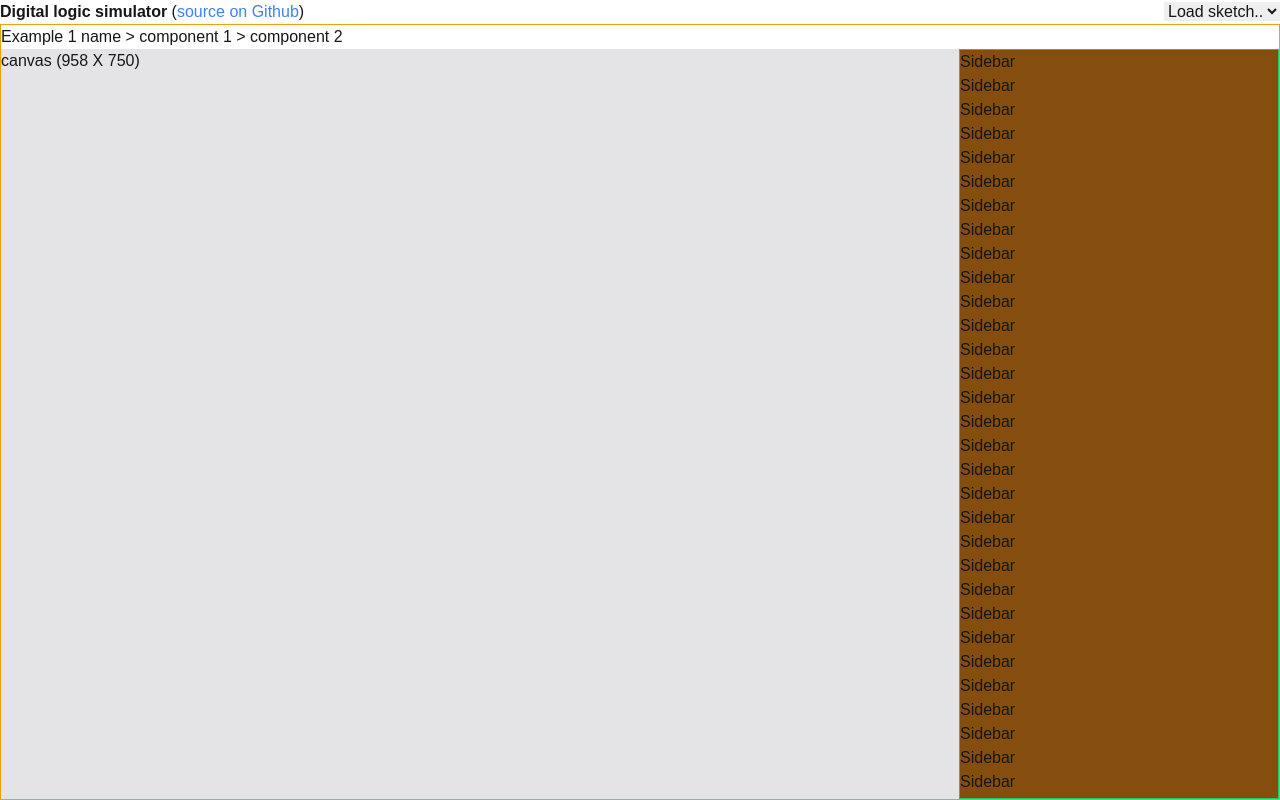
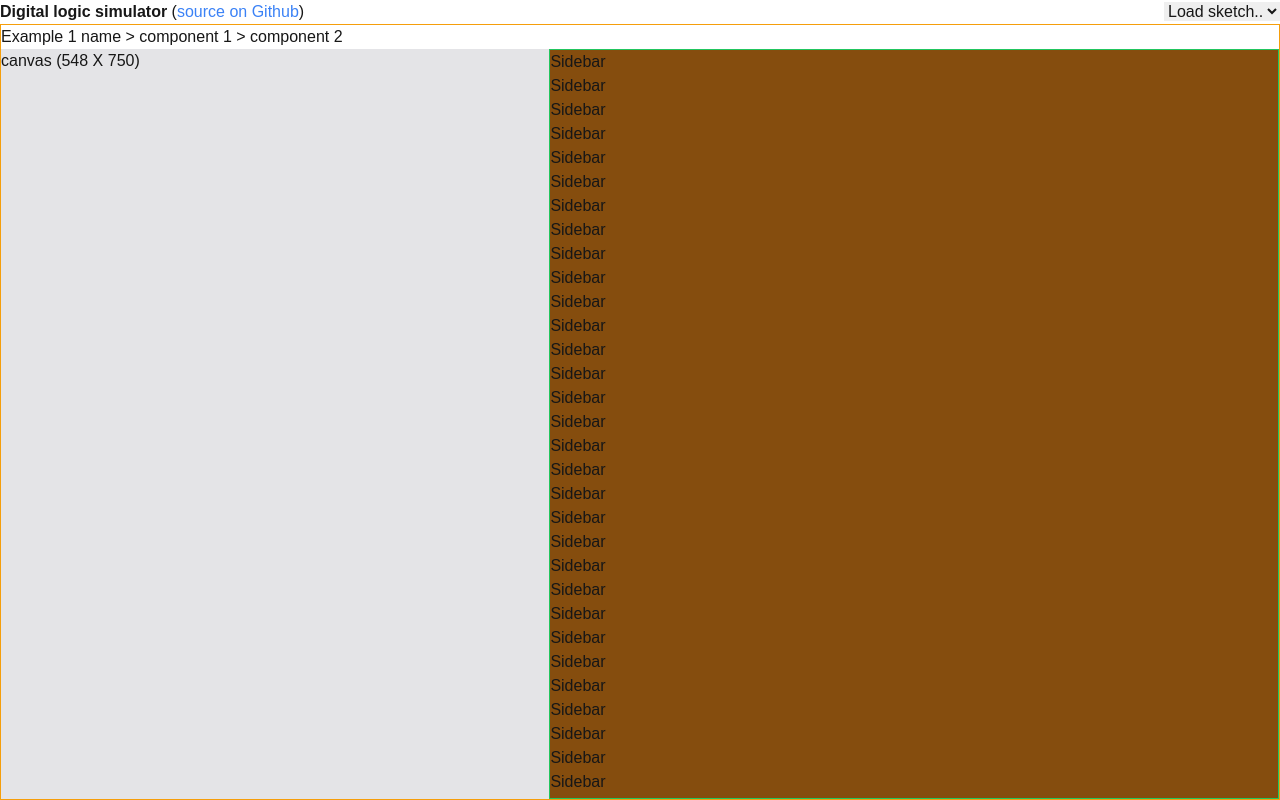
Before and after one commit to marian-c/digital-logic-simulator, a Next.js app: page /v2 in a window 1280 px wide. Built offline with nearby package versions, Linux system fonts and the light colour scheme.

Commit message:
use height full instead of screen height

```diff
--- a/src/app/globals.css
+++ b/src/app/globals.css
@@ -5,6 +5,11 @@
 :root {
   --background: #ffffff;
   --foreground: #171717;
+}
+
+html,
+body {
+  height: 100%;
 }
 
 body {
--- a/src/app/v2/modules/sidebar.tsx
+++ b/src/app/v2/modules/sidebar.tsx
@@ -1,8 +1,7 @@
 export function Sidebar() {
   return (
-    <div className="flex flex-col  w-80 border border-green-500 bg-yellow-800">
-      <div className="flex overflow-auto flex-grow h-0">
-        <div className="overflow-auto flex-grow">
+    <div className="flex flex-col flex-grow w-80 overflow-auto border border-green-500 bg-yellow-800">
+      <div className="overflow-auto flex-grow h-0">
         Sidebar
         <br></br>
         Sidebar
@@ -91,6 +90,5 @@ export function Sidebar() {
         <br></br>
       </div>
     </div>
-    </div>
   );
 }
--- a/src/app/v2/modules/simulator.tsx
+++ b/src/app/v2/modules/simulator.tsx
@@ -5,11 +5,11 @@ import { Sidebar } from './sidebar';
 function SimulatorInner() {
   // control the loading process
   return (
-    <div className="flex-grow flex flex-col">
+    <div className="flex flex-grow flex-col">
       <div>
         <Header />
       </div>
-      <div className="flex-grow flex">
+      <div className="flex flex-grow">
         <CanvasV2 />
 
         <Sidebar />
--- a/src/app/v2/page.tsx
+++ b/src/app/v2/page.tsx
@@ -19,8 +19,8 @@ const options: { label: string; value: ValueKind }[] = [
 
 export default function V2() {
   return (
-    <div className="flex flex-col min-h-[100vh]">
-      <div className="flex flex-row justify-between">
+    <div className="min-h-full flex flex-col">
+      <div className="flex justify-between">
         <div>
           <h1 className="inline font-bold">Digital logic simulator</h1> (
           <a className="text-blue-500" href={config.sourceCodeUrl}>
@@ -41,7 +41,7 @@ export default function V2() {
           </select>
         </div>
       </div>
-      <div className="flex-grow border border-amber-500 flex">
+      <div className="flex flex-grow border border-amber-500">
         <Simulator />
       </div>
     </div>
```
Lines whose indentation alone changed are shown as unchanged.
